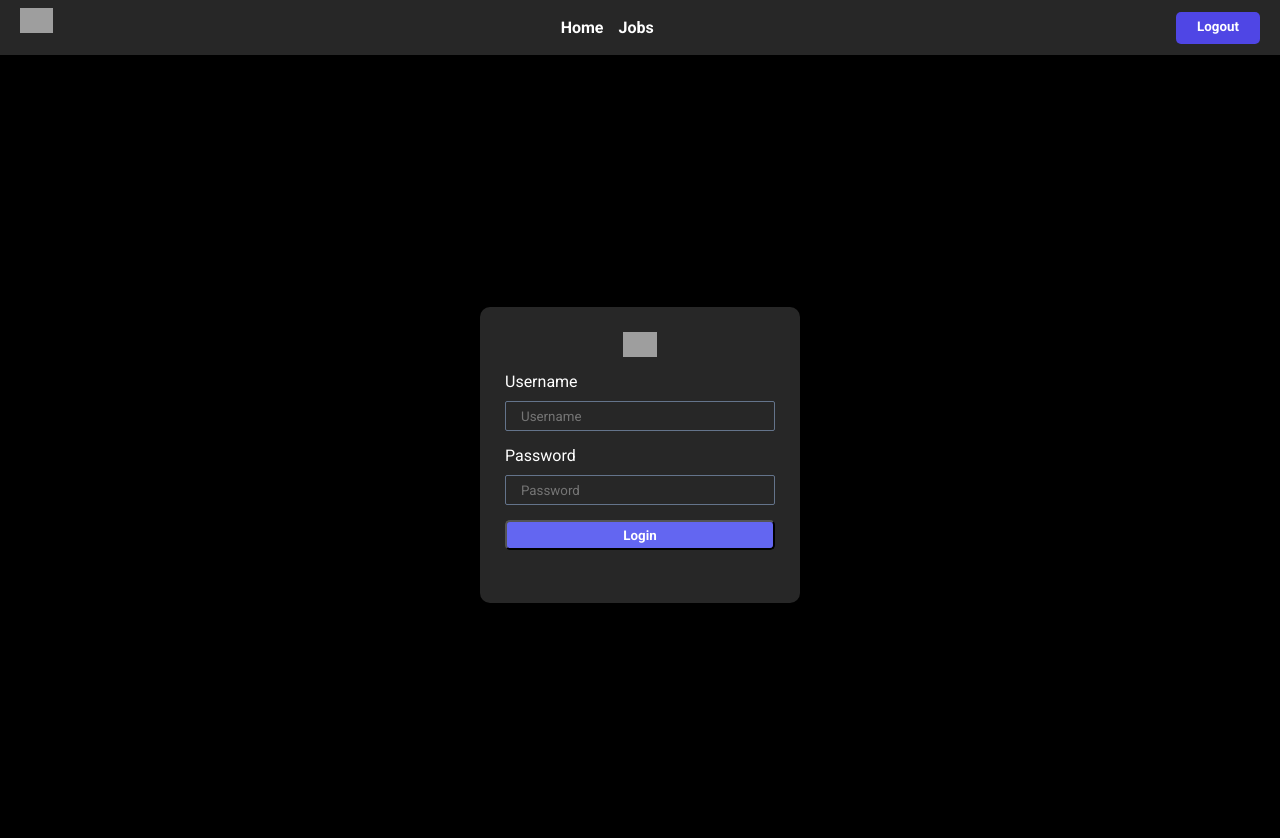
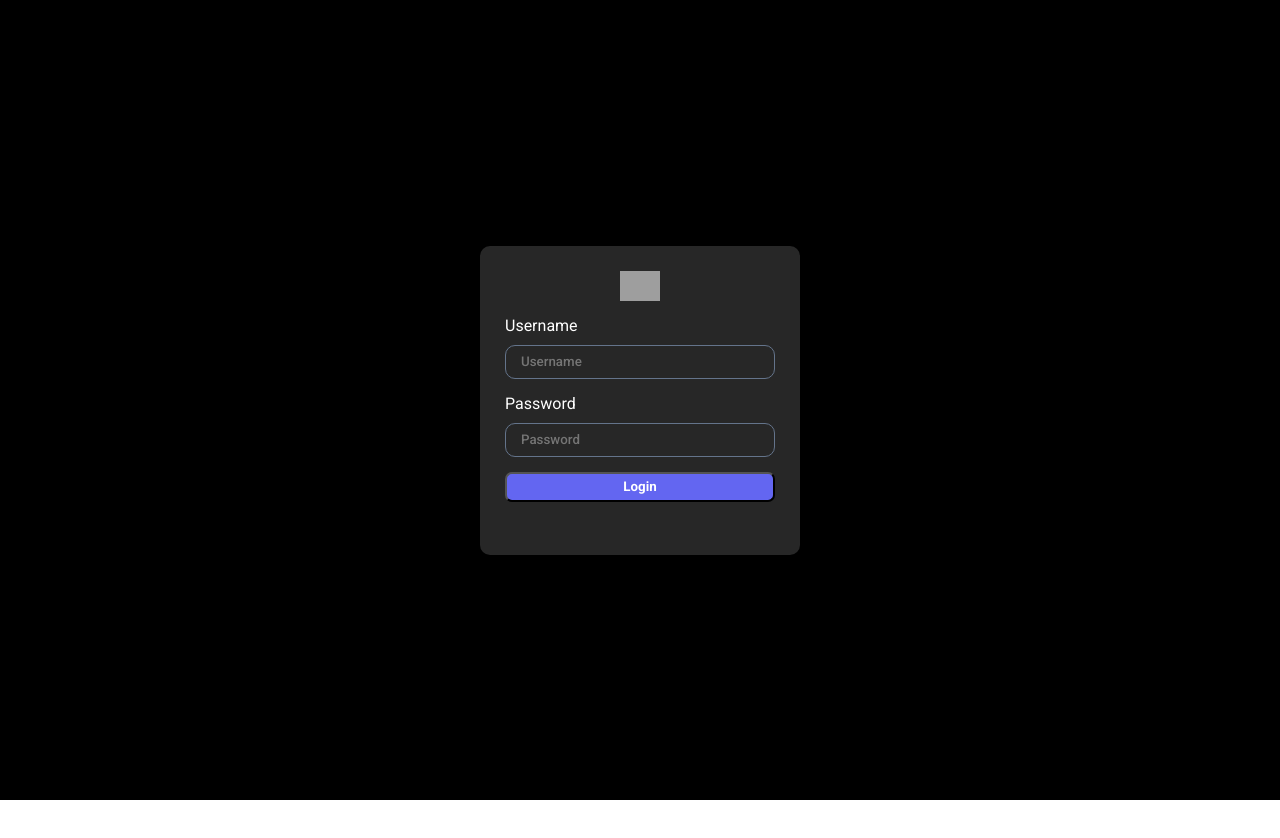
Before and after one commit to Gnani-Codes/Jobby-App-by-Gnani, a React (Create React App) app: page /login in a window 1280 px wide. Shown: the top 838 px of the page. After the commit the page ends 800 px from the top, so only its background shows below. Built offline with nearby package versions, Linux system fonts and the light colour scheme; grey boxes are pictures that could not be loaded; a web font is replaced by a local one.

Commit message:
fixed UI bugs in Login section

```diff
--- a/src/Components/Header/index.css
+++ b/src/Components/Header/index.css
@@ -1,7 +1,6 @@
 * {
   font-family: 'Roboto';
 }
-
 .header-container {
   display: flex;
   justify-content: space-between;
@@ -43,7 +42,6 @@
   margin-right: 15px;
   font-weight: bolder;
 }
-
 .logout-btn {
   display: none;
 }
--- a/src/Components/Header/index.js
+++ b/src/Components/Header/index.js
@@ -2,15 +2,16 @@ import {AiFillHome} from 'react-icons/ai'
 import {MdWork} from 'react-icons/md'
 import {FaSignOutAlt} from 'react-icons/fa'
 import Cookies from 'js-cookie'
-import {Redirect, Link} from 'react-router-dom'
+import {Link, withRouter} from 'react-router-dom'
 
 import './index.css'
 
-const Header = () => {
+const Header = props => {
   function onCLickLogOut() {
     Cookies.remove('jwt_token')
+    const {history} = props
 
-    return <Redirect to="/login" />
+    return history.replace('/login')
   }
 
   return (
@@ -54,11 +55,11 @@ const Header = () => {
           <p className="header-icons-items">Jobs</p>
         </Link>
       </div>
-      <button type="button" className="logout-btn">
+      <button type="button" className="logout-btn" onClick={onCLickLogOut}>
         Logout
       </button>
     </nav>
   )
 }
 
-export default Header
+export default withRouter(Header)
--- a/src/Components/Login/index.css
+++ b/src/Components/Login/index.css
@@ -24,11 +24,14 @@
 }
 .input-element {
   border: 1px solid #64748b;
-  border-radius: 2px;
-  height: 30px;
+  border-radius: 10px;
+  height: 34px;
   padding-left: 15px;
   background-color: transparent;
   margin-bottom: 15px;
+  outline: none;
+  color: #ffffff;
+  font-weight: 500;
 }
 .label-element {
   color: #ffffff;
@@ -38,7 +41,7 @@
 .form-login-btn {
   background: #6366f1;
   color: #ffffff;
-  border-radius: 5px;
+  border-radius: 7px;
   height: 30px;
   font-weight: bold;
 }
--- a/src/Components/Login/index.js
+++ b/src/Components/Login/index.js
@@ -1,6 +1,5 @@
 import Cookies from 'js-cookie'
 import {Component} from 'react'
-import Header from '../Header'
 
 import './index.css'
 
@@ -31,7 +30,7 @@ class Login extends Component {
   }
 
   onFailure = msg => {
-    this.setState({errorMsg: msg})
+    this.setState({errorMsg: `*${msg}`})
   }
 
   onSubmitForm = async event => {
@@ -64,7 +63,6 @@ class Login extends Component {
 
     return (
       <>
-        <Header />
         <div className="login-form-container">
           <form className="form-container" onSubmit={this.onSubmitForm}>
             <img
@@ -72,6 +70,7 @@ class Login extends Component {
               alt="website logo"
               className="logo-img"
             />
+
             <div className="label-input-container">
               <label htmlFor="username" className="label-element">
                 Username
```
